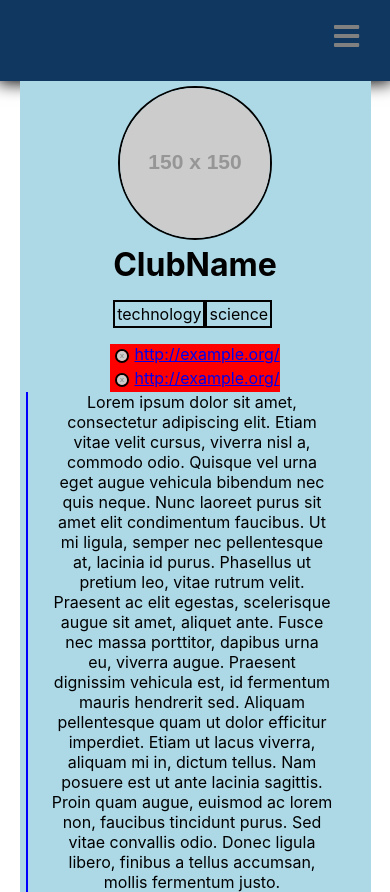
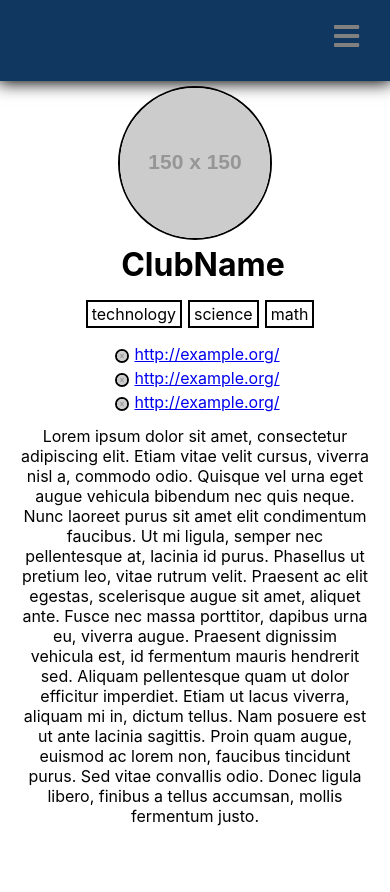
Before and after one commit to wlmac/website, a React (Create React App) app: page /clubs in a window 390 px wide. After the commit the page ends 844 px from the top, so only its background shows below. Built offline with nearby package versions, Linux system fonts and the light colour scheme.

Commit message:
Increase margins, fix mobile view

```diff
--- a/src/components/Containers/ClubInfo/ClubInfo.jsx
+++ b/src/components/Containers/ClubInfo/ClubInfo.jsx
@@ -56,16 +56,27 @@ const Title = styled.h1`
 `;
 
 const Tag = styled.p`
-  padding: 2px;
+  padding: 2px 4px;
+  margin-right: 6px;
   border: 2px black solid;
 `;
 
 const Description = styled.p`
-  width: 80%;
+  width: 60%;
   margin: 0;
   padding-left: 1.5rem;
   padding-right: 2rem;
-  border-left: 2px solid blue;
+  margin-left: 80px;
+  border-left: 5px solid blue;
+  ${media(
+    600,
+    `
+      border: 0;
+      padding: 0;
+      margin: 10px 0;
+      width: auto;
+    `
+  )}
 `;
 
 const Link = styled.div`
@@ -79,7 +90,6 @@ const TagSection = styled.div`
 
 const LinkSection = styled.div`
   width: auto;
-  background-color: red;
 `;
 
 const ClubHeader = styled.div`
@@ -89,6 +99,7 @@ const ClubHeader = styled.div`
     `
       flex-direction: column;
       align-items: center;
+      text-align: center;
     `
   )}
 `;
@@ -109,13 +120,13 @@ const ClubDetails = styled.div`
   display: flex;
   flex-direction: column;
   justify-content: flex-end;
+  margin-left: 1rem;
 `;
 
 const Wrapper = styled.div`
   width: 90%;
   margin-left: auto;
   margin-right: auto;
-  background-color: lightblue;
 `;
 
 export default ClubInfo;
--- a/src/pages/clubs.js
+++ b/src/pages/clubs.js
@@ -4,8 +4,8 @@ import ClubInfo from "../components/Containers/ClubInfo/ClubInfo";
 const Clubs = () => (
   <div>
     <ClubInfo
-      tags={["technology", "science"]}
-      links={["http://example.org/", "http://example.org/"]}
+      tags={["technology", "science", "math"]}
+      links={["http://example.org/", "http://example.org/", "http://example.org/"]}
     />
   </div>
 );
```
Lines whose indentation alone changed are shown as unchanged.
